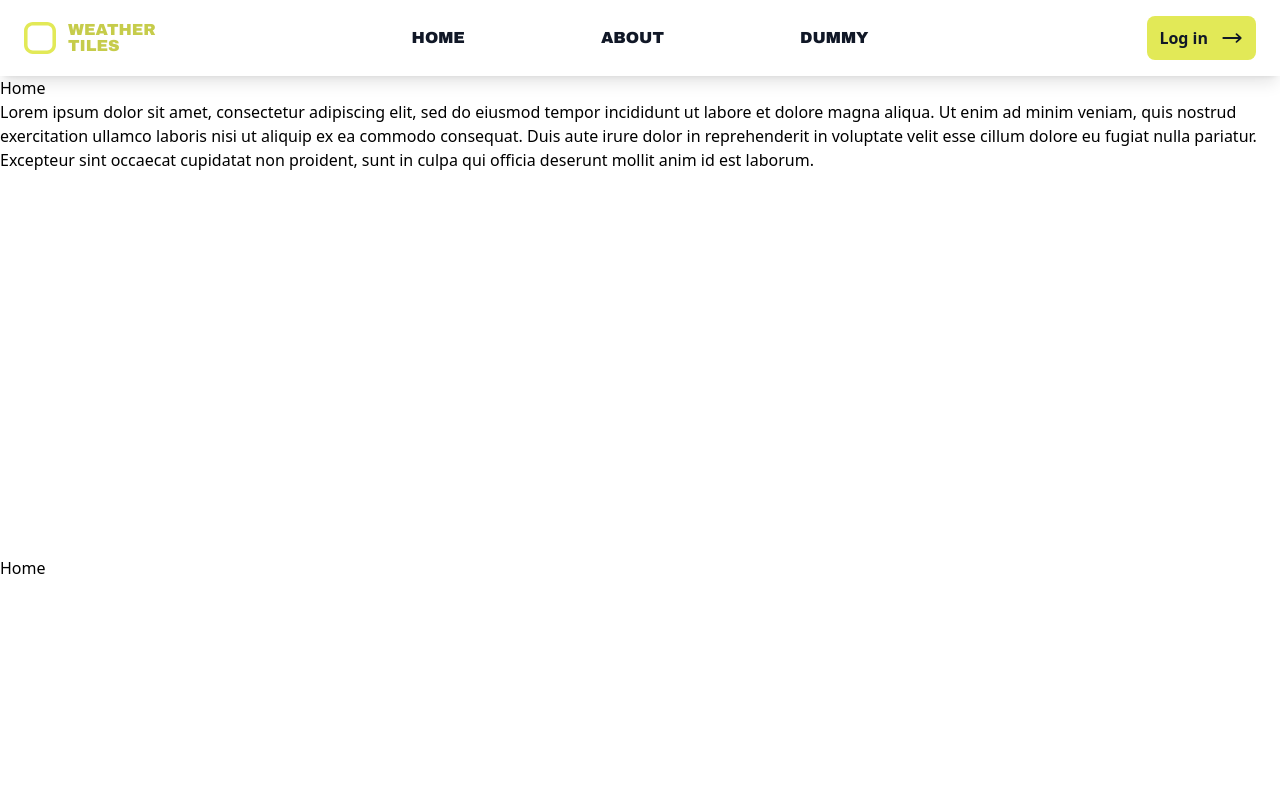
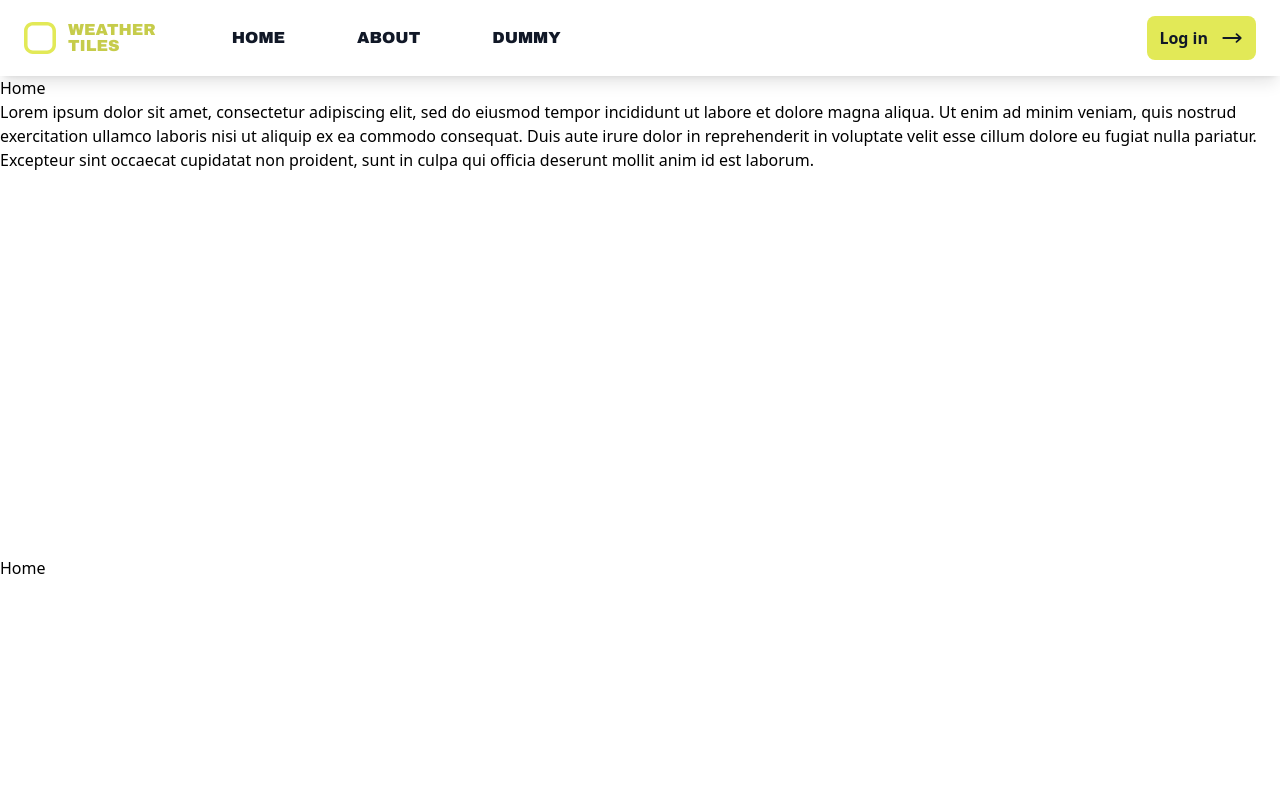
Before and after one commit to bananasmoothii/weather-tiles-demo, a Vue app: page / in a window 1280 px wide. Shown: the top 800 px of the page. Built offline with nearby package versions, Linux system fonts and the light colour scheme.

Commit message:
align navbar buttons to left

```diff
--- a/src/components/Header.vue
+++ b/src/components/Header.vue
@@ -88,8 +88,8 @@ export default defineComponent({
 
 <template>
   <header class="shadow-lg bg-white bg-opacity-20 backdrop-blur transition-all sticky top-0 z-20">
-    <nav class="mx-auto flex max-w-7xl items-center justify-between px-6 py-4" aria-label="Navbar">
-      <div class="flex md:flex-1">
+    <nav class="mx-auto flex max-w-7xl items-center justify-between px-6 py-4 gap-8 lg:gap-12 xl:gap-16" aria-label="Navbar">
+      <div class="flex">
         <RouterLink to="/" class="-m-1.5 p-1.5 flex items-center gap-3 text-primary-darker">
           <img class="h-8 w-8" src="/icon.svg" alt=""/>
           <span class="font-header leading-4 uppercase">Weather<br/>Tiles</span>
@@ -102,7 +102,7 @@ export default defineComponent({
           <Bars3Icon class="h-8 w-8" aria-hidden="true"/>
         </button>
       </div>
-      <div class="hidden md:flex gap-8 xl:gap-28">
+      <div class="hidden md:flex gap-4 lg:gap-12 justify-start items-start">
         <RouterLink v-for="link of links" :key="link.to" :to="link.to"
                     class="font-header uppercase text-gray-900 rounded-md px-3 py-2.5 hover:bg-gray-100">
           {{ link.name }}
```
